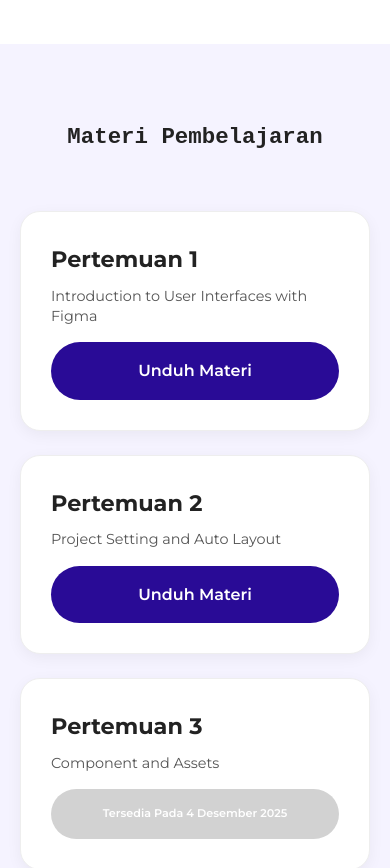
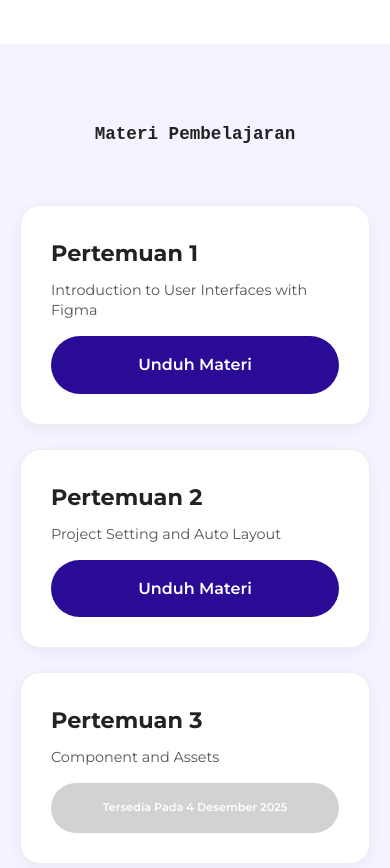
Before and after one commit to bangkennn/TimeAcademy, a plain HTML site: page index.html in a window 390 px wide. Shown: the part 2560-3428 px from the top of the page. Drawn offline with nearby package versions, Linux system fonts and the light colour scheme; a web font is replaced by a local one.

Commit message:
fixed h2 size

```diff
--- a/index.html
+++ b/index.html
@@ -536,7 +536,7 @@
 			body { overflow-x: hidden; }
 			/* Kecilkan heading agar tidak overflow dan atur pemenggalan */
 			h1 { font-size: 1.8rem; letter-spacing: 0; overflow-wrap: anywhere; }
-			h2 { font-size: 1.4rem; letter-spacing: 0; overflow-wrap: anywhere; }
+			h2 { font-size: 1.1rem; letter-spacing: 0; overflow-wrap: anywhere; }
 			/* Sesuaikan hero agar lebih pas di layar kecil */
 			#hero { padding: 60px 0; height: auto; min-height: 100vh; display: flex; align-items: center; }
 			#hero p { font-size: 1rem; }
```
